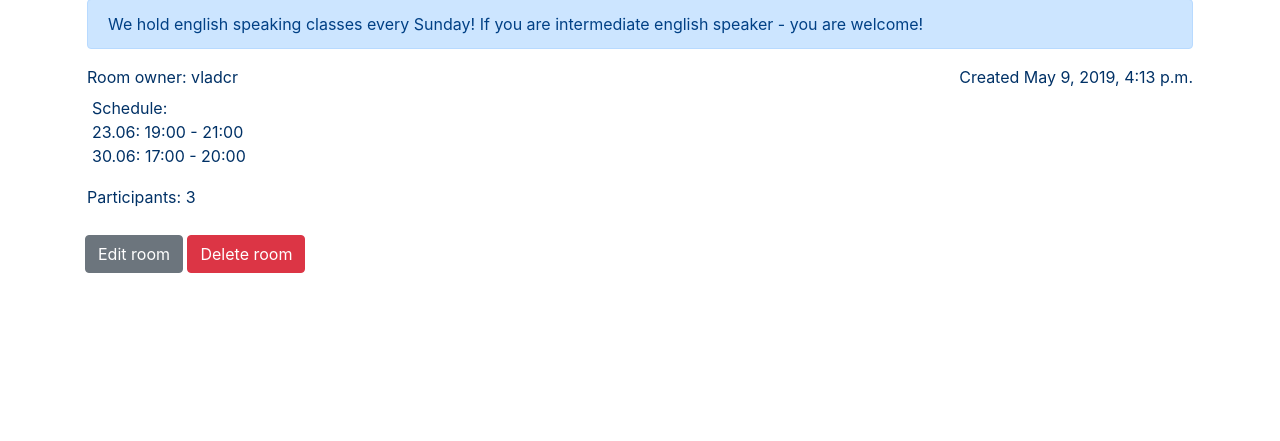
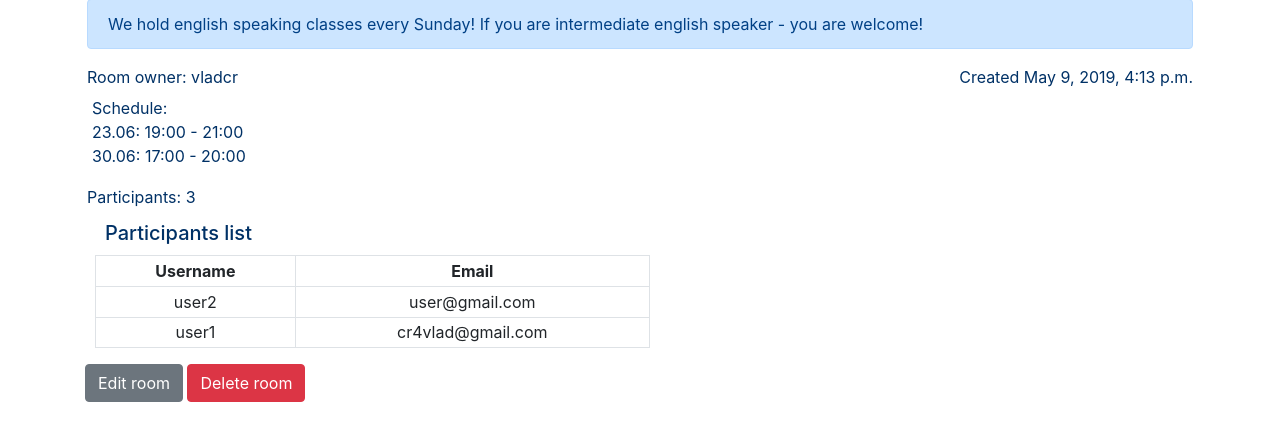
Before and after one commit to cr4vlad/diploma, a Django app: page /room/1/ in a window 1280 px wide. Shown: the part 166-607 px from the top of the page. Run offline with Django 3.2, Linux system fonts and the light colour scheme; a user stored in the database is signed in; data comes from the database, SQL or seed files in the repository; both versions use the stored data as it was after the commit; some libraries are stand-ins or nearby versions; some web fonts are replaced.

Commit message:
Added participant list to room template.

```diff
--- a/comuscentia/static/css/style.css
+++ b/comuscentia/static/css/style.css
@@ -34,6 +34,11 @@ h1 {
 
 h2 {
 	text-align: center;
+}
+
+h5 {
+	padding-top: 10px;
+	padding-left: 20px;
 }
 
 textarea {
@@ -74,6 +79,16 @@ input#search_field:required {
 
 table {
 	margin: 10px;
+}
+
+.table {
+	width: 50%;
+	max-width: 100%;
+	text-align: center;
+}
+
+.table td {
+	min-width: 1%;
 }
 
 td {
--- a/comuscentia/templates/comuscentia/room.html
+++ b/comuscentia/templates/comuscentia/room.html
@@ -9,9 +9,23 @@
     	<p class="alert alert-primary">{{ room.description|linebreaksbr }}</p>
         <p>Room owner: {{ room.owner }}     <span style='float: right;'>Created {{ room.created_date }}</span></p>
     	<p class='room'>{{ room.textblock|linebreaksbr }}</p>
-        <p>Participants: {{ count }}</p><br>
+        <p>Participants: {{ count }}</p>
 
     {% if user == room.owner %}
+        {% if count > 1 %}
+        <h5>Participants list</h5>
+        <table class="table table-sm table-bordered">
+        <tr>
+            <th scope="col">Username</th>
+            <th scope="col">Email</th>
+        </tr>
+        {% for participant in participants %}
+            {% if participant != room.owner %}
+                <tr><td>{{ participant.username }}</td><td>{{ participant.email }}</td></tr>
+            {% endif %}
+        {% endfor %}
+        </table>
+        {% endif %}
         <a class="btn btn-secondary" href="{% url 'edit_room' pk=room.pk %}">Edit room</a>
 
     <!-- Форма для добавления ключевых слов. Только для создателя комнаты. Мб в edit room... (?) -->
@@ -19,6 +33,7 @@
     <!-- а можно ли просто взять и удалить комнату? мб кнопка будет запускать процесс удаления, который удалит комнату только через неделю, чтоб все юзеры успели себе сохранить все что нужно. Ну и закрыть тогда эту комнату для новых учасников. Ну и дать возможность отменить удаление в этот срок -->
         <a class="btn btn-danger" href="{% url 'delete' pk=room.pk %}">Delete room</a>
     {% else %}
+        <br>
         {% if user not in participants %}
             <a class="btn btn-primary" href="{% url 'sub' pk=room.pk %}">Subscribe</a>
         {% else %}
```
Also changed, not shown: comuscentia/static/js/mobile_index.js (deleted), db.sqlite3.
